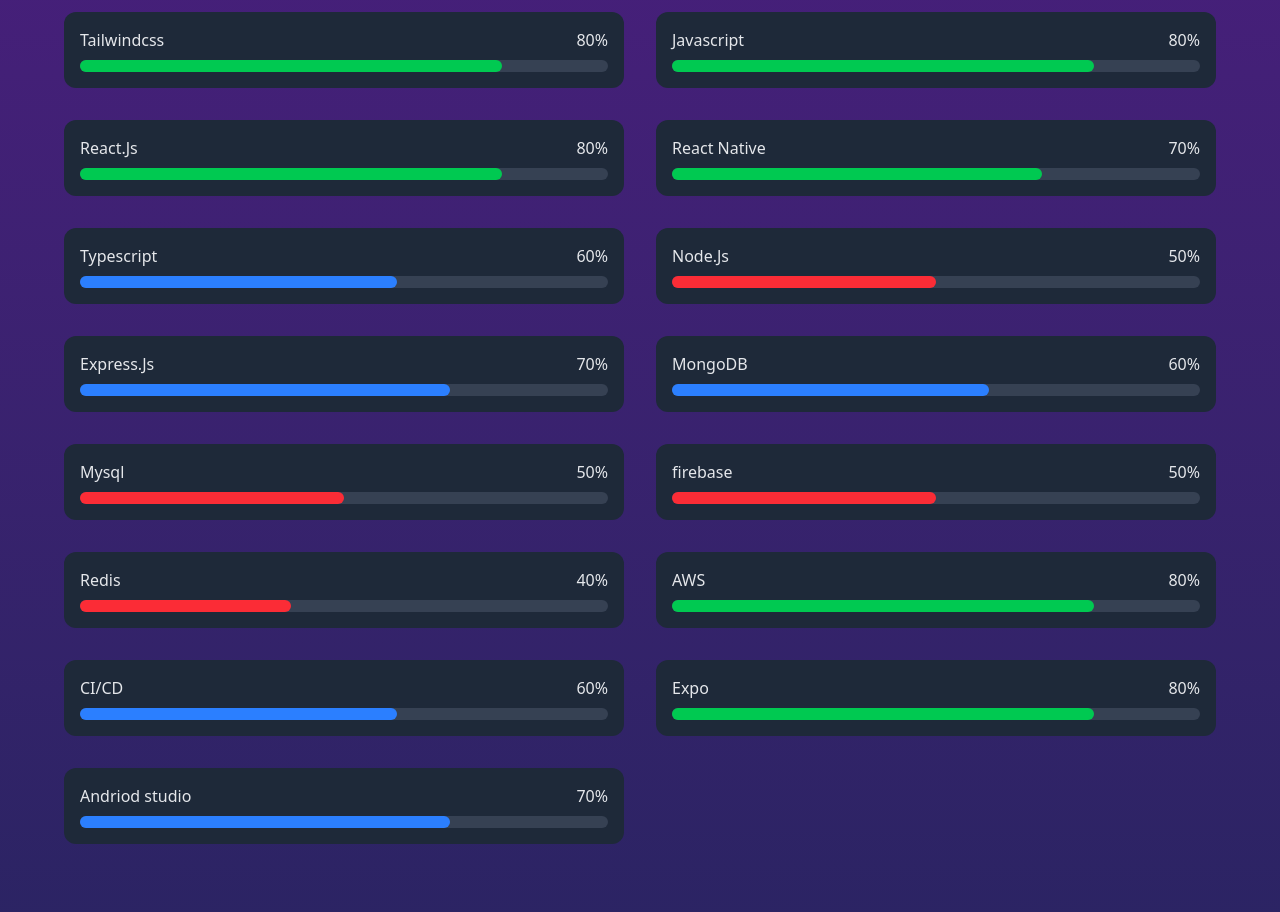
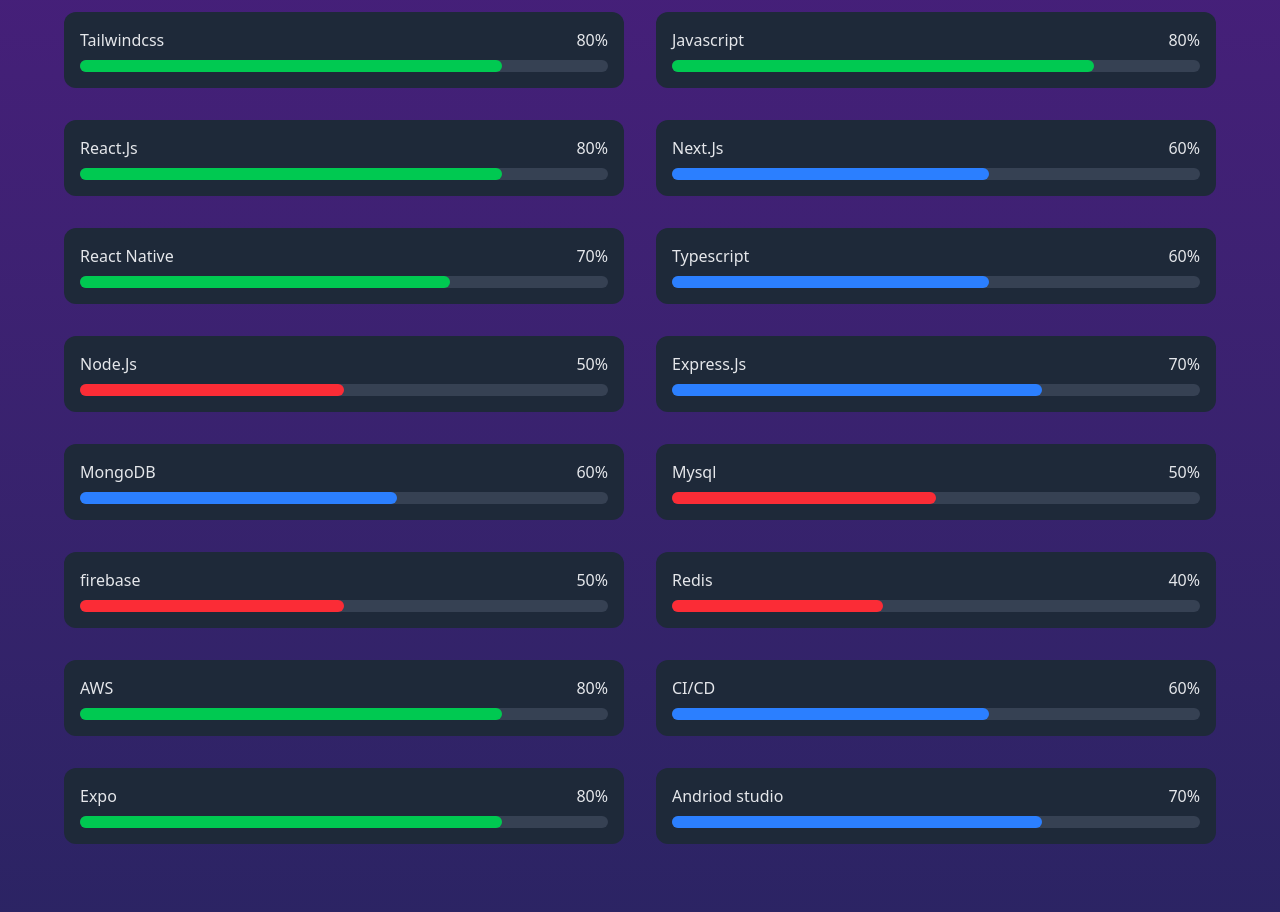
Before and after one commit to 11093261/myportfoliowebsite, a React (Vite) app: page / in a window 1280 px wide. Shown: the part 780-1692 px from the top of the page. Built offline with nearby package versions, Linux system fonts and the light colour scheme.

Commit message:
aboutcommit

```diff
--- a/src/Components/About.jsx
+++ b/src/Components/About.jsx
@@ -11,6 +11,7 @@
     { name: "Tailwindcss", percentage: 80, color: "bg-green-500" },
     { name: "Javascript", percentage: 80, color: "bg-green-500" },
     { name: "React.Js", percentage: 80, color: "bg-green-500" },
+    { name: "Next.Js", percentage: 60, color: "bg-blue-500" },
     { name: "React Native", percentage: 70, color: "bg-green-500" },
     { name: "Typescript", percentage: 60, color: "bg-blue-500" },
     { name: "Node.Js", percentage: 50, color: "bg-red-500" },
```
